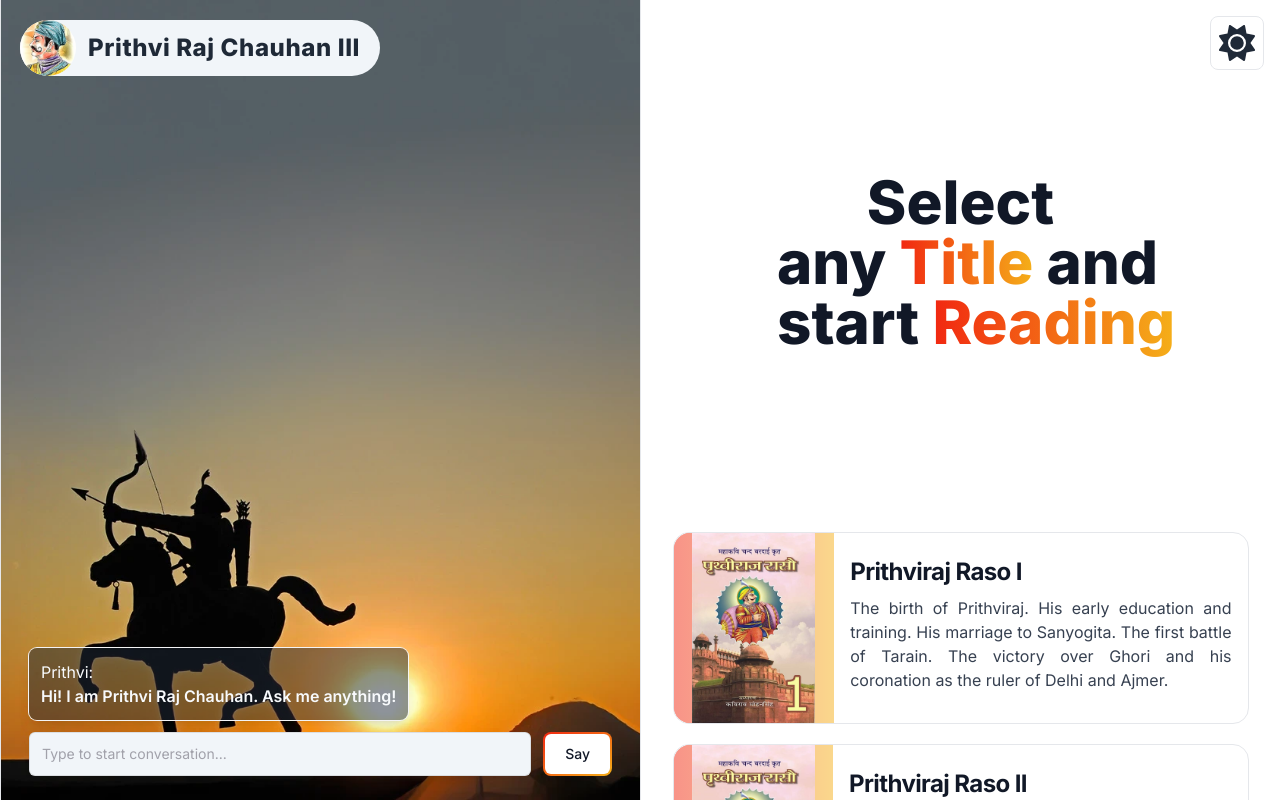
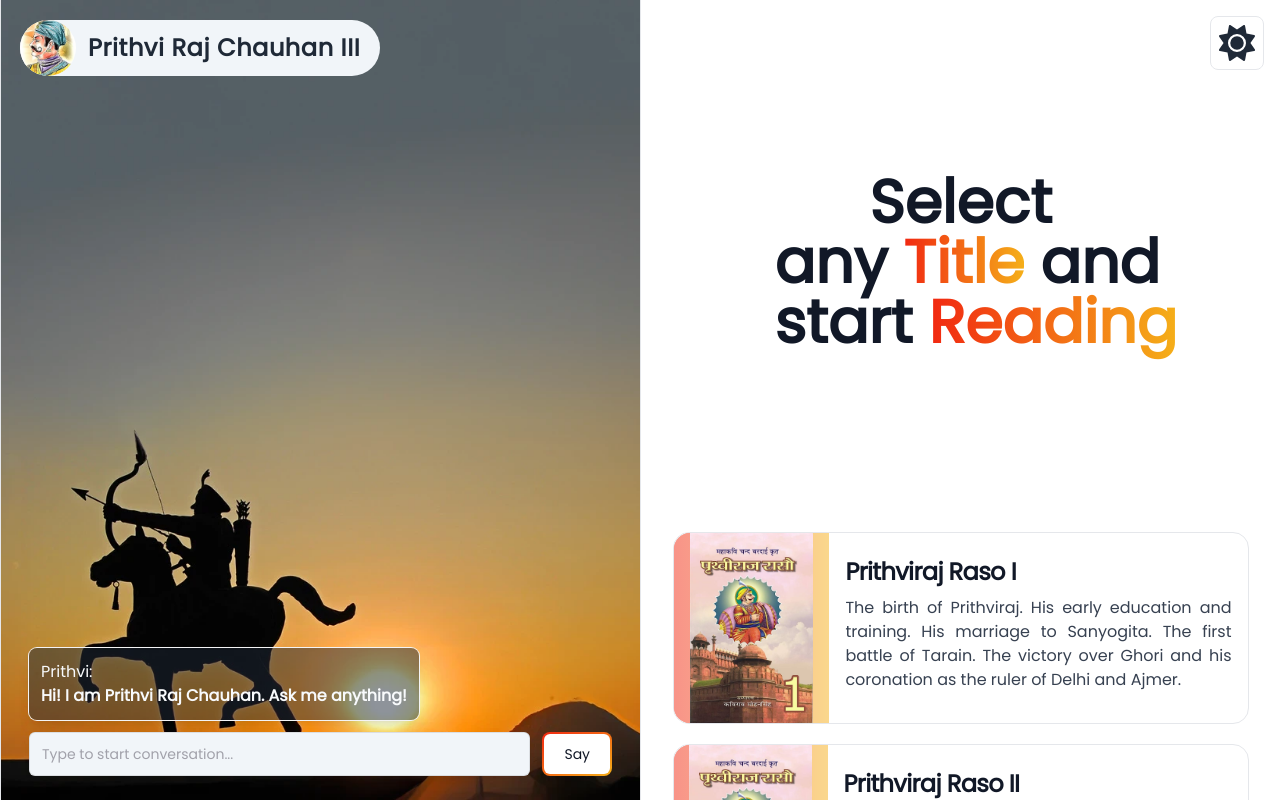
Before and after one commit to sameer55chauhan/chauhan.org.in_next, a Next.js app: page / in a window 1280 px wide. Shown: the top 800 px of the page. Built offline with nearby package versions, Linux system fonts and the light colour scheme.

Commit message:
seo optimization; largest contentfull pain priority

```diff
--- a/src/app/book/[slug]/layout.tsx
+++ b/src/app/book/[slug]/layout.tsx
@@ -1,5 +1,15 @@
 import { staticData } from "@/utils/staticData"
+import { Metadata } from "next";
 import Balancer from "react-wrap-balancer";
+
+export const metadata: Metadata = {
+  title: "Prithvi Raj Chauhan III - Biography, AI bot, and articles",
+  description:
+    "Prithviraj Chauhan | TitlesExplore the life and achievements of Prithvi Raj Chauhan III, the legendary ruler. Read his detailed biography and engage in interactive conversations with the Prithvi Raj Chauhan AI Bot using ChatGPT integration. Discover a collection of informative articles about his reign and historical significance. Can read in multiple languages.",
+  keywords:
+    "prithvi raj chauhan ai bot, raso, raso hindi, raso english, biography prithviraj,  prithviraj raso, author prithviraj bhatt, is prithviraj chauhan real, about prithviraj raso,  samrat prithviraj, was blind vijay pratap singh, google scholar prithviraj raso written by prithviraj 3, information",
+  robots: "index, follow",
+};
 
 export default async function Layout({
   children,
--- a/src/app/layout.tsx
+++ b/src/app/layout.tsx
@@ -1,14 +1,22 @@
 import "./globals.css";
 import type { Metadata } from "next";
-import { Inter } from "next/font/google";
 import { Analytics } from "@vercel/analytics/react";
 import NextThemeProvider from "@/context/next-theme";
+import { Poppins } from "next/font/google";
 
-const inter = Inter({ subsets: ["latin"] });
+const poppins = Poppins({
+  weight: "400",
+  subsets: ["latin"],
+  display: "swap",
+});
 
 export const metadata: Metadata = {
-  title: "Prithviraj Chauhan | Titles",
-  description: "Prithviraj Chauhan | Titles",
+  title: "Prithvi Raj Chauhan III - Biography, AI bot, and articles",
+  description:
+    "Prithviraj Chauhan | TitlesExplore the life and achievements of Prithvi Raj Chauhan III, the legendary ruler. Read his detailed biography and engage in interactive conversations with the Prithvi Raj Chauhan AI Bot using ChatGPT integration. Discover a collection of informative articles about his reign and historical significance. Can read in multiple languages.",
+  keywords:
+    "prithvi raj chauhan ai bot, raso, raso hindi, raso english, biography prithviraj,  prithviraj raso, author prithviraj bhatt, is prithviraj chauhan real, about prithviraj raso,  samrat prithviraj, was blind vijay pratap singh, google scholar prithviraj raso written by prithviraj 3, information",
+  robots: "index, follow",
 };
 
 export default function RootLayout({
@@ -18,7 +26,7 @@ export default function RootLayout({
 }) {
   return (
     <html lang="en">
-      <body className={inter.className}>
+      <body className={poppins.className}>
         <NextThemeProvider>{children}</NextThemeProvider>
         <Analytics />
       </body>
--- a/src/app/page.tsx
+++ b/src/app/page.tsx
@@ -19,6 +19,7 @@ export default function Home() {
               src="/background-new.png"
               alt="Prithviraj Chauhan Background"
               fill
+              priority
             />
           </div>
           <div className="flex flex-col justify-center items-center absolute bottom-0 w-full">
```
